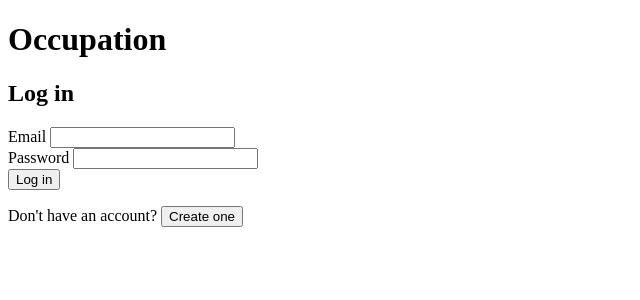
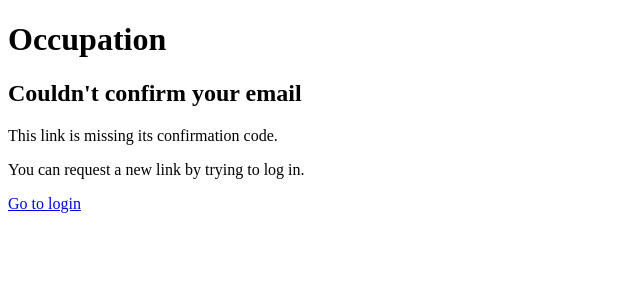
Before and after one commit to KevinBMilo/tigerwage, an Angular app in the folder client/: page /verify-email in a window 1280 px wide. Before the commit this address led to /login. Shown: the top 300 px of the page, without its empty margins (0-640 px from the left). Built offline with nearby package versions, Linux system fonts and the light colour scheme; no server answers.

Commit message:
Add email foundation and email confirmation on sign-up

```diff
--- a/client/src/app/app.routes.ts
+++ b/client/src/app/app.routes.ts
@@ -2,9 +2,11 @@ import { Routes } from '@angular/router';
 import { authGuard, guestGuard } from './auth.guard';
 import { Login } from './pages/login/login';
 import { ApplicationsPage } from './pages/applications-page/applications-page';
+import { VerifyEmail } from './pages/verify-email/verify-email';
 
 export const routes: Routes = [
   { path: 'login', component: Login, canActivate: [guestGuard] },
+  { path: 'verify-email', component: VerifyEmail },
   { path: '', component: ApplicationsPage, canActivate: [authGuard] },
   { path: '**', redirectTo: '' },
 ];
--- a/client/src/app/auth.interceptor.ts
+++ b/client/src/app/auth.interceptor.ts
@@ -5,7 +5,7 @@ import { catchError, switchMap, throwError } from 'rxjs';
 import { AuthService } from './services/auth';
 
 const API_BASE = 'http://localhost:3000/api';
-const AUTH_ENDPOINTS = /\/api\/auth\/(login|register|refresh|logout)$/;
+const AUTH_ENDPOINTS = /\/api\/auth\/(login|register|refresh|logout|verify-email|resend-verification|forgot-password|reset-password)$/;
 
 export const authInterceptor: HttpInterceptorFn = (req, next) => {
   // Only touch requests to our own API, and leave the auth endpoints alone
--- a/client/src/app/pages/login/login.html
+++ b/client/src/app/pages/login/login.html
@@ -35,9 +35,16 @@
     }
   </div>
 
-  @if (errorMessage()) {
-    <p>{{ errorMessage() }}</p>
-  }
+  @if (infoMessage()) {
+    <p>{{ infoMessage() }}</p>
+    }
+
+    @if (errorMessage()) {
+        <p>{{ errorMessage() }}</p>
+        @if (needsVerification()) {
+            <button type="button" (click)="resendVerification()">Resend confirmation email</button>
+        }
+    }
 
   <button type="submit" [disabled]="submitting()">
     @if (submitting()) {
--- a/client/src/app/pages/login/login.ts
+++ b/client/src/app/pages/login/login.ts
@@ -10,7 +10,6 @@ import { AuthService } from '../../services/auth';
   templateUrl: './login.html',
   styleUrl: './login.scss',
 })
-
 export class Login {
   private fb = inject(FormBuilder);
   private auth = inject(AuthService);
@@ -19,16 +18,18 @@ export class Login {
   mode = signal<'login' | 'register'>('login');
   submitting = signal(false);
   errorMessage = signal<string | null>(null);
+  infoMessage = signal<string | null>(null);
+  needsVerification = signal(false);
 
   form = this.fb.nonNullable.group({
     email: ['', [Validators.required, Validators.email]],
     password: ['', Validators.required],
-    hp_field: ['']
+    hp_field: [''],
   });
 
   toggleMode() {
     this.mode.update(m => (m === 'login' ? 'register' : 'login'));
-    this.errorMessage.set(null);
+    this.resetMessages();
   }
 
   onSubmit() {
@@ -38,20 +39,49 @@ export class Login {
     }
 
     this.submitting.set(true);
-    this.errorMessage.set(null);
+    this.resetMessages();
+    const { email, password, hp_field } = this.form.getRawValue();
 
-    const { email, password, hp_field } = this.form.getRawValue();
-    const request$ =
-      this.mode() === 'login'
-        ? this.auth.login(email, password, hp_field)
-        : this.auth.register(email, password, hp_field);
+    if (this.mode() === 'register') {
+      this.auth.register(email, password, hp_field).subscribe({
+        next: res => {
+          this.infoMessage.set(res.message);
+          this.mode.set('login');
+          this.form.controls.password.reset();
+          this.submitting.set(false);
+        },
+        error: (err: HttpErrorResponse) => this.handleError(err),
+      });
+    } else {
+      this.auth.login(email, password, hp_field).subscribe({
+        next: () => this.router.navigate(['/']),
+        error: (err: HttpErrorResponse) => this.handleError(err),
+      });
+    }
+  }
 
-    request$.subscribe({
-      next: () => this.router.navigate(['/']),
-      error: (err: HttpErrorResponse) => {
-        this.errorMessage.set(err.error?.error ?? 'Something went wrong. Please try again.');
-        this.submitting.set(false);
+  resendVerification() {
+    const email = this.form.controls.email.value;
+    this.auth.resendVerification(email).subscribe({
+      next: res => {
+        this.needsVerification.set(false);
+        this.errorMessage.set(null);
+        this.infoMessage.set(res.message);
       },
+      error: (err: HttpErrorResponse) =>
+        this.errorMessage.set(err.error?.error ?? 'Could not resend the email. Please try again.'),
     });
   }
+
+  private handleError(err: HttpErrorResponse) {
+    this.errorMessage.set(err.error?.error ?? 'Something went wrong. Please try again.');
+    this.needsVerification.set(err.error?.code === 'EMAIL_NOT_VERIFIED');
+    this.submitting.set(false);
+  }
+
+  private resetMessages() {
+    this.errorMessage.set(null);
+    this.infoMessage.set(null);
+    this.needsVerification.set(false);
+  }
 }
--- /dev/null
+++ b/client/src/app/pages/verify-email/verify-email.html
@@ -0,0 +1,8 @@
+@if (errorMessage()) {
+  <h2>Couldn't confirm your email</h2>
+  <p>{{ errorMessage() }}</p>
+  <p>You can request a new link by trying to log in.</p>
+  <a routerLink="/login">Go to login</a>
+} @else {
+  <p>Confirming your email…</p>
+}
--- /dev/null
+++ b/client/src/app/pages/verify-email/verify-email.ts
@@ -0,0 +1,31 @@
+import { Component, OnInit, inject, signal } from '@angular/core';
+import { ActivatedRoute, Router, RouterLink } from '@angular/router';
+import { AuthService } from '../../services/auth';
+
+@Component({
+  selector: 'app-verify-email',
+  imports: [RouterLink],
+  templateUrl: './verify-email.html',
+})
+export class VerifyEmail implements OnInit {
+  private route = inject(ActivatedRoute);
+  private router = inject(Router);
+  private auth = inject(AuthService);
+
+  errorMessage = signal<string | null>(null);
+
+  ngOnInit() {
+    const token = this.route.snapshot.queryParamMap.get('token');
+
+    if (!token) {
+      this.errorMessage.set('This link is missing its confirmation code.');
+      return;
+    }
+
+    this.auth.verifyEmail(token).subscribe({
+      next: () => this.router.navigate(['/']),
+      error: err =>
+        this.errorMessage.set(err.error?.error ?? 'Could not confirm your email. Please try again.'),
+    });
+  }
+}
--- a/client/src/app/services/auth.ts
+++ b/client/src/app/services/auth.ts
@@ -39,11 +39,25 @@ export class AuthService {
       .pipe(map(res => this.setSession(res)));
   }
 
-  register(email: string, password: string, hp_field = ''): Observable<User> {
+  register(email: string, password: string, hp_field = ''): Observable<{ message: string }> {
+    return this.http.post<{ message: string }>(
+      `${AUTH_URL}/register`,
+      { email, password, hp_field },
+      { withCredentials: true }
+    );
+  }
+
+  verifyEmail(token: string): Observable<User> {
     return this.http
-      .post<AuthResponse>(`${AUTH_URL}/register`, { email, password, hp_field }, { withCredentials: true })
+      .post<AuthResponse>(`${AUTH_URL}/verify-email`, { token }, { withCredentials: true })
       .pipe(map(res => this.setSession(res)));
   }
+
+  resendVerification(email: string): Observable<{ message: string }> {
+    return this.http.post<{ message: string }>(`${AUTH_URL}/resend-verification`, { email });
+  }
+
+
 
   // Returns a new access token, or null if the session has ended.
   // If several requests need a refresh at once, they all share a single call.
```
Also changed, not shown: client/src/app/pages/verify-email/verify-email.scss (added), 1 other file (tests, documents, lock files or other folders).
